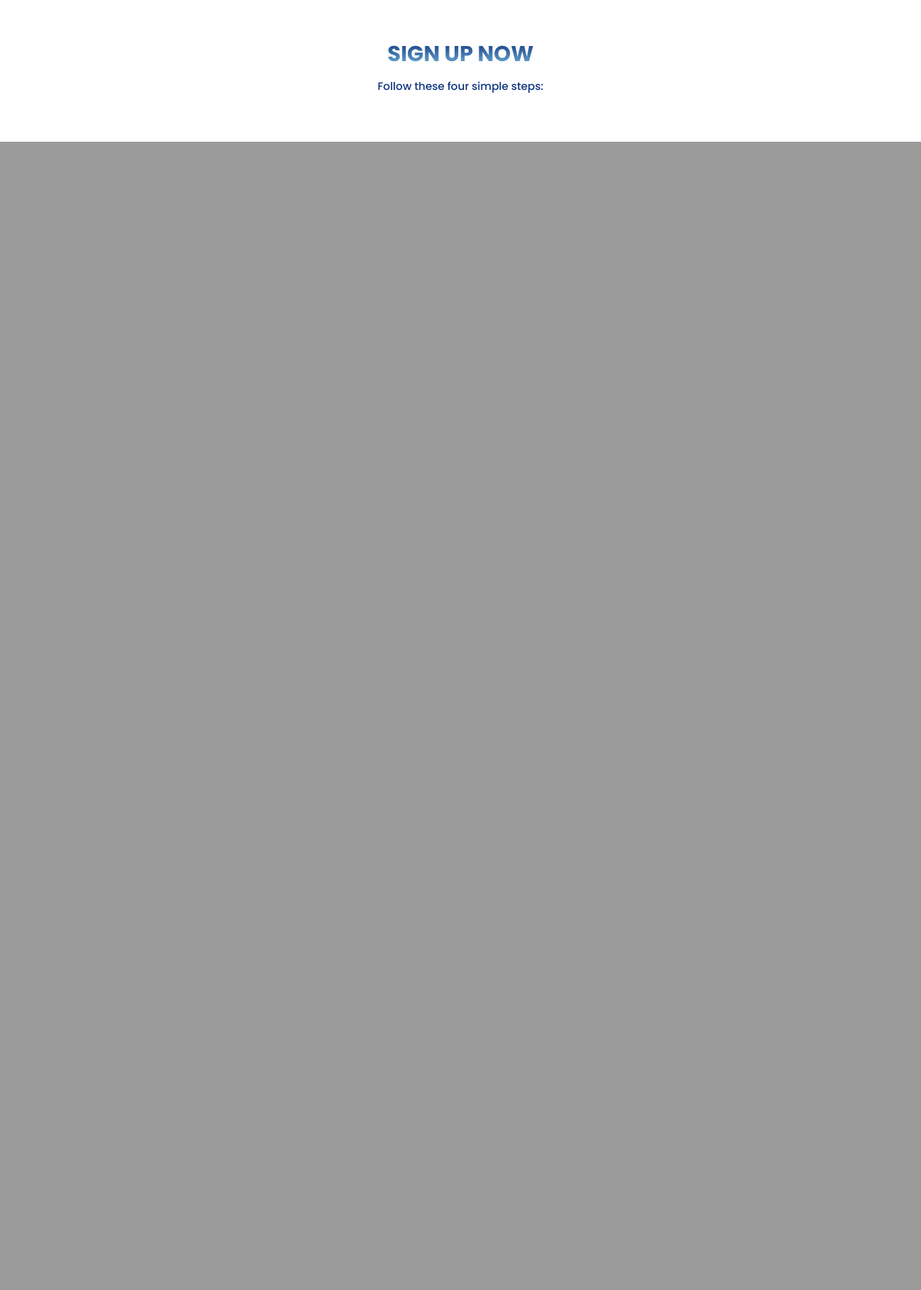
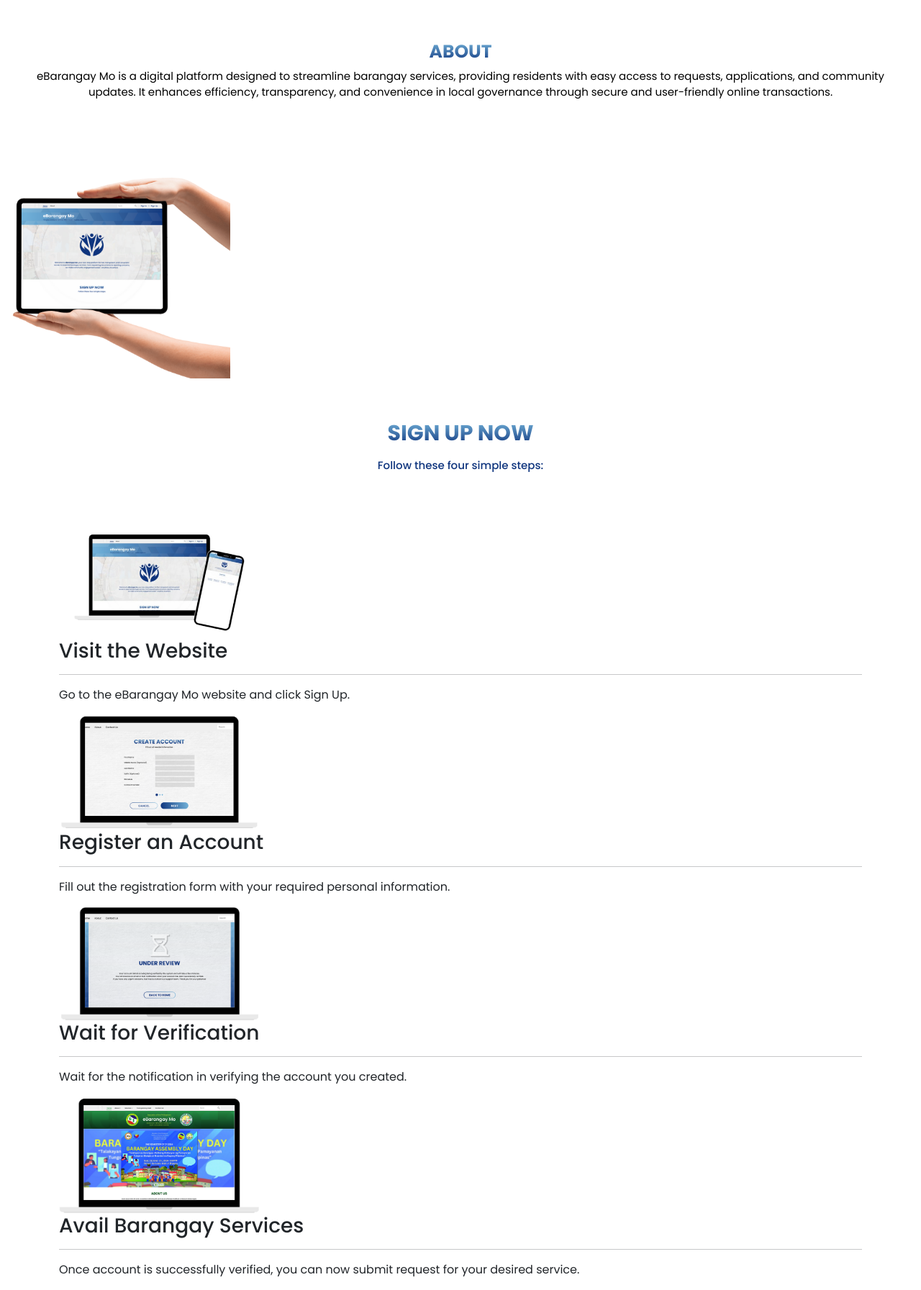
Before and after one commit to flksdgaf/ebarangaymo, a PHP site: page / in a window 1280 px wide. Shown: the part 1174-2967 px from the top of the page at 72% size. Before the commit the page ends 1371 px from the top, so only its background shows below. Run offline with PHP 8.4, Linux system fonts and the light colour scheme; some libraries are stand-ins or nearby versions.

Commit message:
Like it's the last night

```diff
--- a/index.php
+++ b/index.php
@@ -6,16 +6,54 @@ include 'includes/header.php';
 ?>
 
 <!-- BANNER SECTION -->
-<div class="container-fluid px-0">
-    <img src="images/banner2.png" alt="Banner" class="img-fluid w-auto">
+<div class="container-fluid px-0 position-relative">
+    <img src="images/indexbanner.png" alt="Banner" class="img-fluid w-100">
+
+    <div class="card mb-3 position-absolute top-50 start-0 translate-middle-y ms-5"
+         style="max-width: 540px; background: transparent; border: none;">
+        <div class="row g-0">
+            <div class="col-md-4 d-flex align-items-center">
+                <img src="images/ebarangaymologo.png" class="img-fluid" style="max-width: 100px" alt="ebarangaymologo">
+            </div>
+            <div class="banner-title col-lg-8">
+                <div class="card-body">
+                    <h1 class="card-title mt-4">eBarangay Mo</h1>
+                    <p class="card-text">
+                        “Bringing community services closer to you <span>&#45;</span> anytime, anywhere.”
+                    </p>
+                </div>
+            </div>
+        </div>
+    </div>
 </div>
 
-<!-- LANDING PAGE MAIN SECTION -->
-<div class="container-fluid px-0 landing-page">
-    <img src="images/landingpage.png" alt="" class="landing-img">
+<!-- INDEX MAIN SECTION -->
+<div class="container-fluid px-0 landing-page position-relative">
+    <img src="images/indeximage.png" alt="" class="landing-img w-100">
+
+    <div class="index-main position-absolute top-50 start-50 translate-middle text-center"
+         style="max-width: 600px; background: transparent; border: none;">
+        <img src="images/ebarangaymologo.png" class="img-fluid mb-3" style="width: 250px;" alt="eBarangay Mo Logo">
+        <p class="card-text">
+            Welcome to <span class="fw-bold">eBarangay Mo</span>, your one-stop platform for fast, transparent, and convenient access to essential barangay services. From requesting documents to reporting concerns, we make community engagement easier—anytime, anywhere.
+        </p>
+    </div>
 </div>
 
-<!-- SIGN UP NOW SECTION -->
+<!-- INDEX ABOUT SECTION -->
+<div class="container-fluid px-0">
+    <div class="about-container text-center">
+        <h1 class="gradient-text mt-2">
+            ABOUT
+        </h1>
+        <p>
+            eBarangay Mo is a digital platform designed to streamline barangay services, providing residents with easy access to requests, applications, and community updates. It enhances efficiency, transparency, and convenience in local governance through secure and user-friendly online transactions.
+        </p>
+    </div>
+    <img src="images/aboutimage.png" alt="" class="w-25">
+</div>
+
+<!-- INDEX SIGN UP INSTRUCTION SECTION -->
 <div class="container-fluid px-0">
     <div class="sign-up-container text-center">
         <h1 class="gradient-text mt-2">SIGN UP NOW</h1>
@@ -23,6 +61,44 @@ include 'includes/header.php';
             Follow these four simple steps:
         </p>
     </div>
+
+    <div class="container">
+        <div>
+            <img src="images/step1.png" alt="" class="w-25">
+            <h3>Visit the Website</h3>
+            <hr>
+            <p>
+                Go to the eBarangay Mo website and click Sign Up.
+            </p>
+        </div>
+
+        <div>
+            <img src="images/step2.png" alt="" class="w-25">
+            <h3>Register an Account</h3>
+            <hr>
+            <p>
+                Fill out the registration form with your required personal information.
+            </p>
+        </div>
+
+        <div>
+            <img src="images/step3.png" alt="" class="w-25">
+            <h3>Wait for Verification</h3>
+            <hr>
+            <p>
+                Wait for the notification in verifying the account you created.
+            </p>
+        </div>
+
+        <div>
+            <img src="images/step4.png" alt="" class="w-25">
+            <h3>Avail Barangay Services</h3>
+            <hr>
+            <p>
+                Once account is successfully verified, you can now submit request for your desired service.
+            </p>
+        </div>
+    </div>
 </div>
 
 <?php
--- a/styles.css
+++ b/styles.css
@@ -12,19 +12,34 @@
     color: white;
 }
 
-.landing-page {
-    position: relative;
-    width: 100%;
-    height: 100%;
-    overflow: hidden;
+.banner-title h1 {
+    color: #FFFFFF;
+    font-size: 35px;
+    font-weight: 700;
 }
 
-.landing-page .landing-img {
-    width: 100%;
-    height: 100%;
-    background-size: cover;
-    background-position: center;
-    object-fit: cover;
+.banner-title p {
+    color: #0F357E;
+    font-size: 15px;
+    font-weight: 400;
+    font-style: italic;
+}
+
+.index-main p {
+    color: #0F357E;
+    font-size: 15px;
+    font-weight: 400;
+}
+
+.about-container h1 {
+    font-size: 30px;
+    font-weight: 700;
+}
+
+.about-container {
+    background: #FFFFFF;
+    padding: 50px 20px;
+    border-radius: 12px;
 }
 
 .sign-up-container h1 {
@@ -45,7 +60,7 @@
 }
 
 .index .gradient-text {
-    background: linear-gradient(to bottom, #0F357E, #74B4DA);
+    background: linear-gradient(to top, #0F357E, #74B4DA);
     background-clip: text;
     -webkit-text-fill-color: transparent;
 }
```
Also changed, not shown: images/aboutimage.png (added), images/banner.png (deleted), images/banner2.png (deleted), images/ebarangaymologo.png (added), images/indexbanner.png (added), images/step1.png (added), images/step2.png (added), images/step3.png (added), images/step4.png (added), 2 other files.
